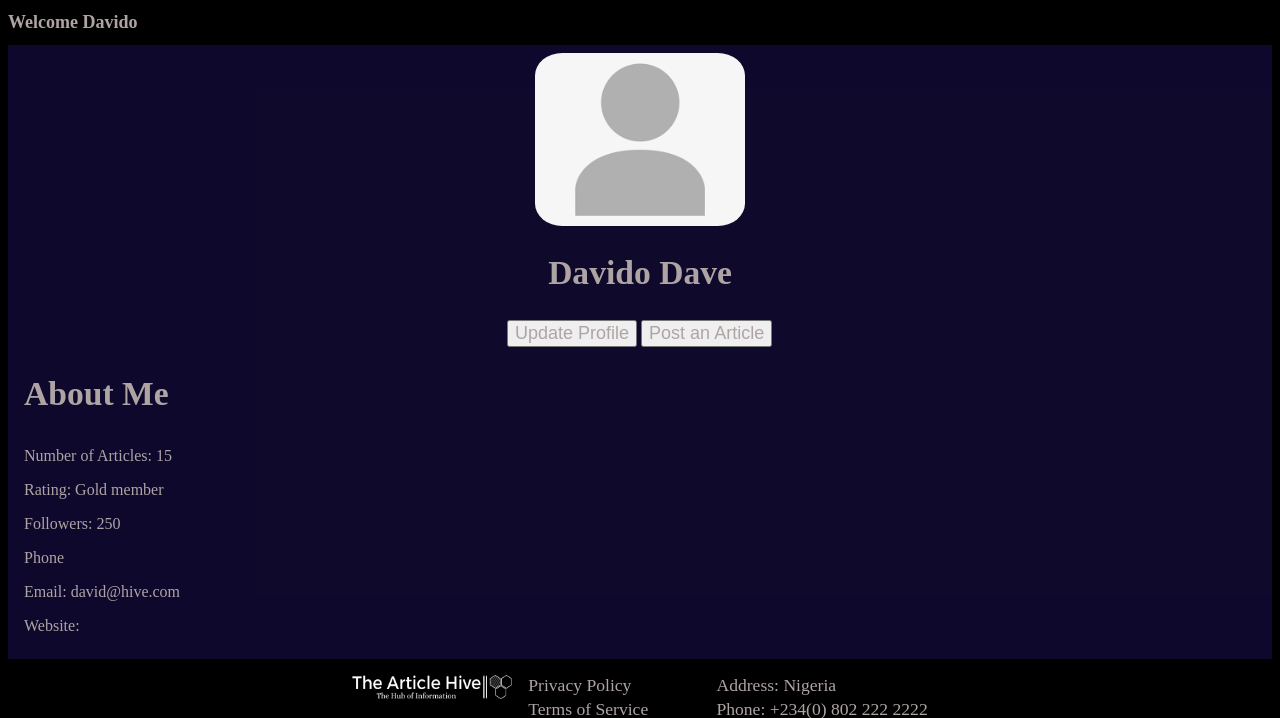
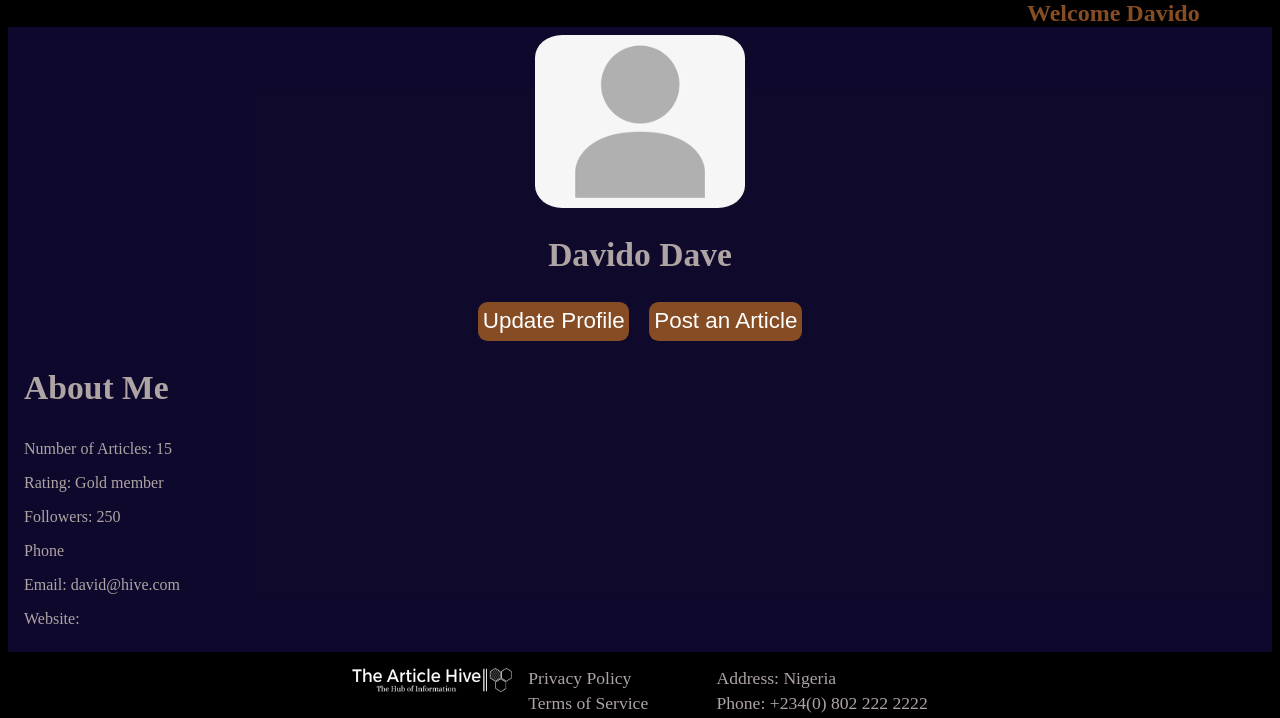
Before and after one commit to DafetiteOgaga/article-hive-backend-component, a Django app: page /profile/1/ in a window 1280 px wide. Shown: the part 166-884 px from the top of the page. Run offline with Django 5.2, Linux system fonts and the light colour scheme; a user stored in the database is signed in; data comes from the database, SQL or seed files in the repository.

Commit message:
changes: added more styling, animation, etc

```diff
--- a/article_hive_project/static/article_hive_project/css/style.css
+++ b/article_hive_project/static/article_hive_project/css/style.css
@@ -170,8 +170,8 @@ body {
 }
 
 header {
-	padding: .5rem 1rem; /* under consideration */
-	padding-top: 2rem;
+	padding: 0 1rem; /* under consideration */
+	padding-top: 2.5rem;
 	display: flex;
 	justify-content: space-between;
 	align-items: center;
@@ -192,7 +192,7 @@ header {
 	}
 }
 
-nav {
+.nav {
 	padding-right: 2rem;
 	/* @media (min-width: 480px) {
 		padding-top: 1rem;
@@ -401,7 +401,7 @@ article p {
     }
 }
 
-.responsive {
+/* .responsive {
 	display: flex;
 	flex-direction: column;
 
@@ -411,9 +411,9 @@ article p {
 	@media (min-width: 1200px) {
         flex-direction: row;
     }
-}
+} */
 
-.hive-responsive {
+.responsive {
 	display: grid;
     grid-template-columns: repeat(auto-fill, minmax(1fr));
     /* margin: 0.5rem; */
@@ -909,3 +909,96 @@ form p a:active {
 .article-pic {
 	border-radius: 0.6rem;
 }
+
+#start-320 {
+	font-size: 3rem;
+}
+
+.message-box {
+	display: flex;
+	justify-content: start;
+}
+.message-box p {
+	height: 0;
+	overflow: hidden;
+	margin: 0;
+	padding: 0;
+	font-style: italic;
+	color: red;
+	text-align: start;
+	font-size: 0.5rem;
+
+	@media (min-width: 720px) {
+        font-size: 0.5rem;
+    }
+	@media (min-width: 1024px) {
+        font-size: 0.9rem;
+    }
+}
+
+.profile-update {
+	width: 100%;
+	font-size: 0.49rem;
+
+	@media (min-width: 720px) {
+        font-size: 0.55rem;
+    }
+	@media (min-width: 1024px) {
+        font-size: 0.9rem;
+    }
+}
+
+.greeting {
+	display: grid;
+	justify-content: end;
+}
+.greeting h1 {
+	font-size: small;
+	margin: 0;
+	color: rgb(134,77,37);
+
+	@media (min-width: 480px) {
+        font-size: medium;
+		padding-right: 1rem;
+    }
+	@media (min-width: 1024px) {
+        font-size: x-large;
+    }
+	@media (min-width: 1024px) {
+        padding-right: 2.5rem;
+    }
+}
+
+.profile-buttons button{
+	margin: 0 0.5rem;
+}
+
+.small-container button {
+	background-color: rgb(134,77,37);
+	color: white;
+	border: none;
+	border-radius: .6rem;
+	cursor: pointer;
+	transition: background-color 0.3s ease, transform 0.3s ease;
+	font-size: 0.8rem;
+	padding: 0.3rem 0.2rem;
+
+	@media (min-width: 480px) {
+        font-size: 1rem;
+    }
+	@media (min-width: 720px) {
+        font-size: 1.2rem;
+		padding: 0.6rem 0.45rem;
+    }
+	@media (min-width: 1024px) {
+        font-size: 2rem;
+    }
+	@media (min-width: 1200px) {
+        padding: 0.4rem 0.3rem;
+		font-size: 1.4rem;
+    }
+	@media (min-width: 1300px) {
+        padding: 0.8rem 0.7rem;
+		font-size: 1.4rem;
+    }
+}
```
